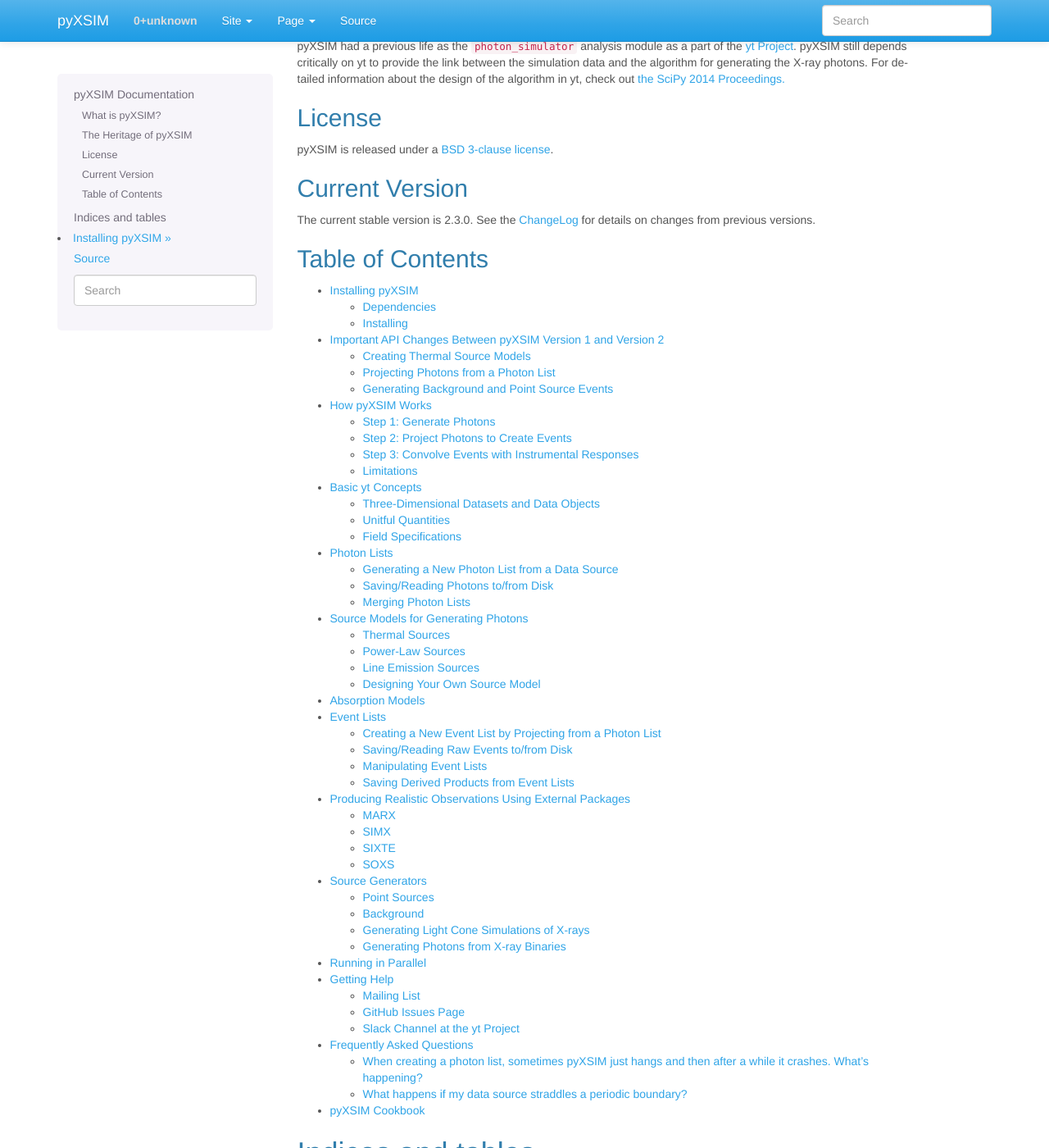
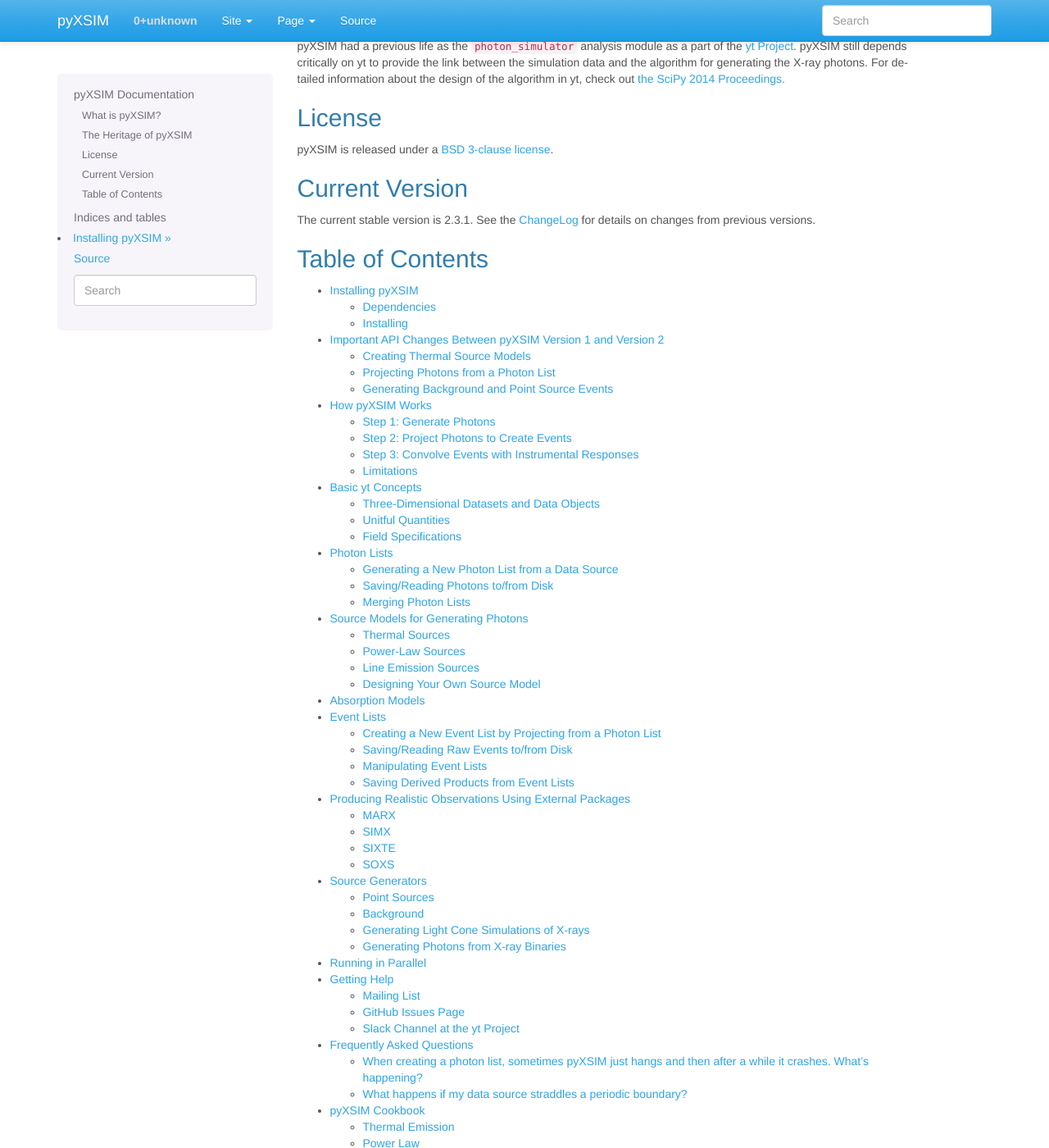
Before and after one commit to jzuhone/pyxsim, a Sphinx documentation site: the page built from doc/source/index.rst, in a window 1280 px wide and 1400 px high, scrolled down 529 px. Shown: the whole window at 82% size. Built offline with Sphinx 7.4.7, drawn with Linux system fonts in a browser that asks for light colours; pages that are not in the unit, such as notebooks, are missing from menus.

Commit message:
Doc updates

```diff
--- a/doc/source/conf.py
+++ b/doc/source/conf.py
@@ -49,8 +49,7 @@
     'sphinx.ext.viewcode',
     'sphinx.ext.napoleon',
     'sphinx.ext.autosummary',
-    'RunNotebook.notebook_sphinxext',
-    'RunNotebook.notebookcell_sphinxext',
+    'nbsphinx',
 ]
 
 numpydoc_show_class_members = False
--- a/doc/source/cookbook/index.rst
+++ b/doc/source/cookbook/index.rst
@@ -9,6 +9,6 @@
 .. toctree::
     :maxdepth: 1
 
-    sloshing
-    power_law
-    line_emission
+    Thermal_Emission
+    Power_Law
+    Line_Emission
--- a/doc/source/index.rst
+++ b/doc/source/index.rst
@@ -60,7 +60,7 @@
 Current Version
 ---------------
 
-The current stable version is 2.3.0. See the :ref:`changelog` for details on changes from previous
+The current stable version is 2.3.1. See the :ref:`changelog` for details on changes from previous
 versions.
 
 Table of Contents
--- a/doc/source/installing.rst
+++ b/doc/source/installing.rst
@@ -6,7 +6,7 @@
 Dependencies
 ------------
 
-pyXSIM is compatible with Python 3.6+, and requires the following Python packages:
+pyXSIM is compatible with Python 3.7+, and requires the following Python packages:
 
 - `yt <http://yt-project.org>`_ (version 3.6.1 or higher)
 - `soxs <http://hea-www.cfa.harvard.edu/~jzuhone/soxs>`_ (version 2.3.0 or higher)
```
Also changed, not shown: doc/source/changelog.rst (+5 -2 lines), doc/source/cookbook/Line_Emission.ipynb, doc/source/cookbook/Power_Law.ipynb, doc/source/cookbook/Thermal_Emission.ipynb.
